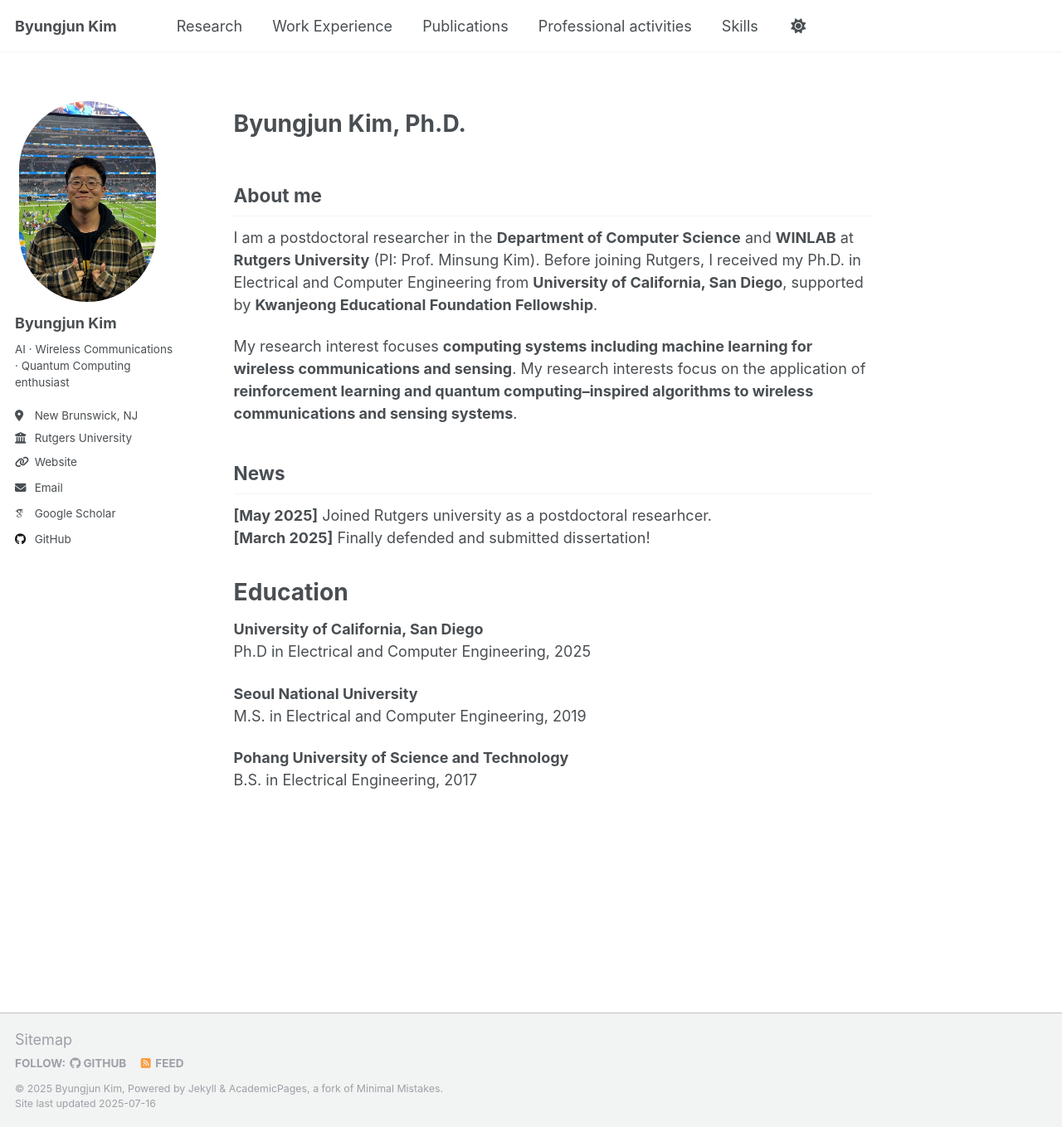
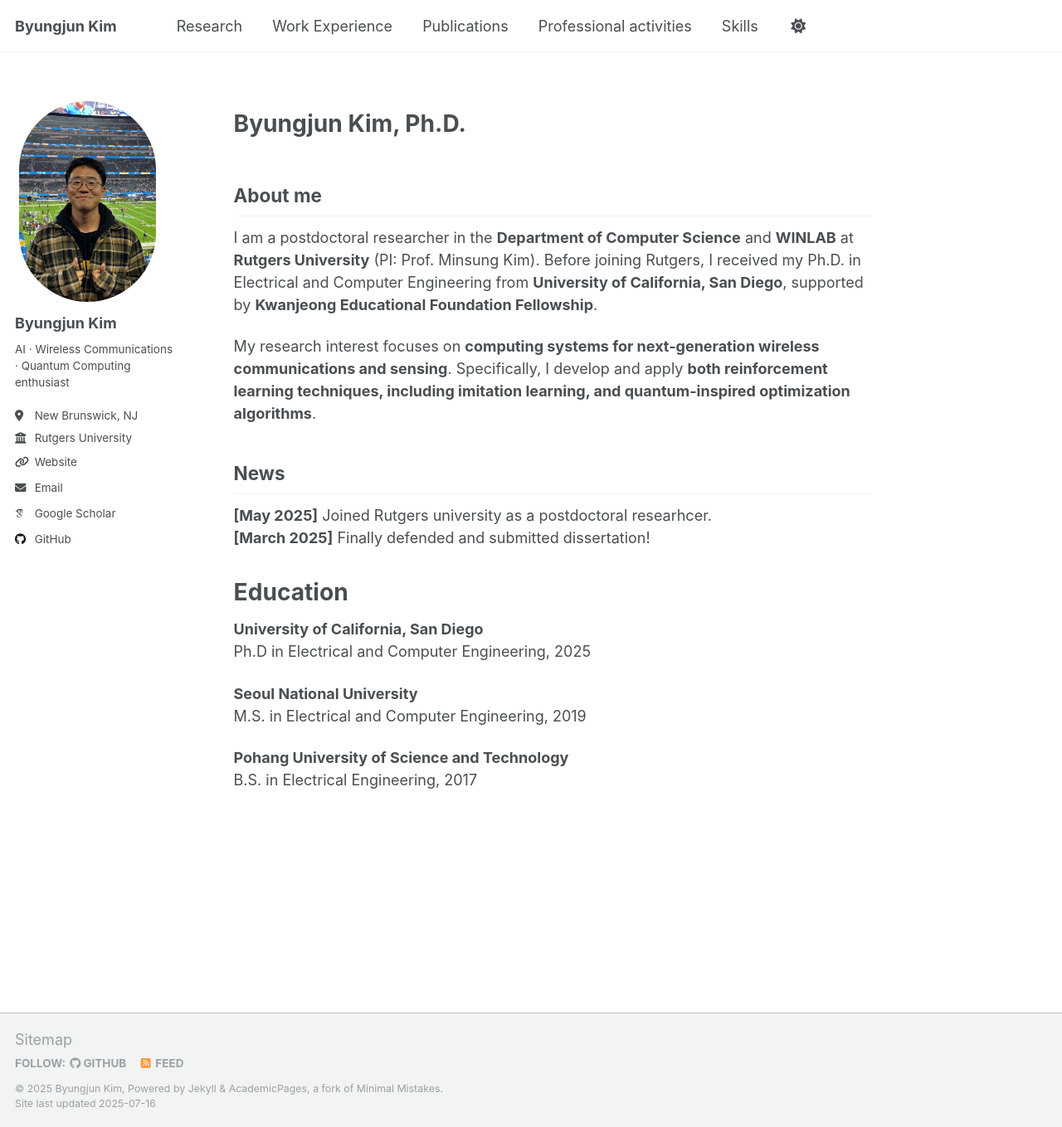
Before and after one commit to byungjunkim12/byungjunkim12.github.io, a Jekyll site: the page built from _pages/about.md, in a window 1280 px wide and 1359 px high. Shown: the whole window at 83% size. Built offline with Jekyll 4.4.1, drawn with Linux system fonts in a browser that asks for light colours; some web fonts are replaced.

Commit message:
fix 'about me' and 'skills'

```diff
--- a/_config.yml
+++ b/_config.yml
@@ -13,7 +13,7 @@ title                    : "Byungjun Kim"
 title_separator          : "-"
 name                     : &name "Byungjun Kim"
 description              : &description "personal description"
-url                      : https://byungjunkim12.github.io/ # the base hostname & protocol for your site e.g. "https://[your GitHub username].github.io" or if you already have some other page hosted on Github then use "https://[your GitHub username].github.io/[Your Repo Name]"
+url                      : https://byungjunkim12.github.io # the base hostname & protocol for your site e.g. "https://[your GitHub username].github.io" or if you already have some other page hosted on Github then use "https://[your GitHub username].github.io/[Your Repo Name]"
 baseurl                  : "" # the subpath of your site, e.g. "/blog"
 repository               : "byungjunkim12"
 
--- a/_data/navigation.yml
+++ b/_data/navigation.yml
@@ -21,7 +21,7 @@ main:
     url: /professional/
 
   - title: "Skills"
-    url: /skill/
+    url: /skills/
 
   # - title: "Portfolio"
   #   url: /portfolio/
--- a/_pages/about.md
+++ b/_pages/about.md
@@ -11,7 +11,7 @@ About me
 ------
 I am a postdoctoral researcher in the **Department of Computer Science** and **WINLAB** at **Rutgers University** (PI: Prof. Minsung Kim). Before joining Rutgers, I received my Ph.D. in Electrical and Computer Engineering from **University of California, San Diego**, supported by **Kwanjeong Educational Foundation Fellowship**.
 
-My research interest focuses **computing systems including machine learning for wireless communications and sensing**. My research interests focus on the application of **reinforcement learning and quantum computing--inspired algorithms to wireless communications and sensing systems**.
+My research interest focuses on **computing systems for next-generation wireless communications and sensing**. Specifically, I develop and apply **both reinforcement learning techniques, including imitation learning, and quantum-inspired optimization algorithms**.
 
 News
 ------
```
Also changed, not shown: _pages/skills.md (+0 -3 lines).
